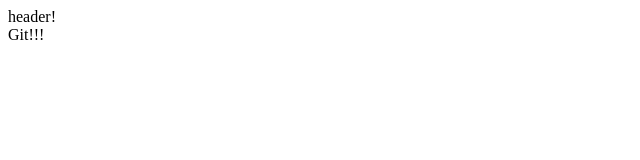
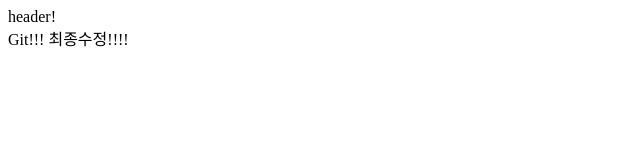
Before and after one commit to slfmP/gitTest, a plain HTML site: page index.html in a window 1280 px wide. Shown: the whole page, without its empty margins (0-640 px from the left). Drawn offline with Linux system fonts and the light colour scheme.

Commit message:
#5. 두개 파일 추가

```diff
--- a/index.html
+++ b/index.html
@@ -3,6 +3,6 @@
         header!
     </header>
     <body>
-        Git!!!
+        Git!!!  최종수정!!!!
     </body>
 </html>
```
Also changed, not shown: 1 other file.
